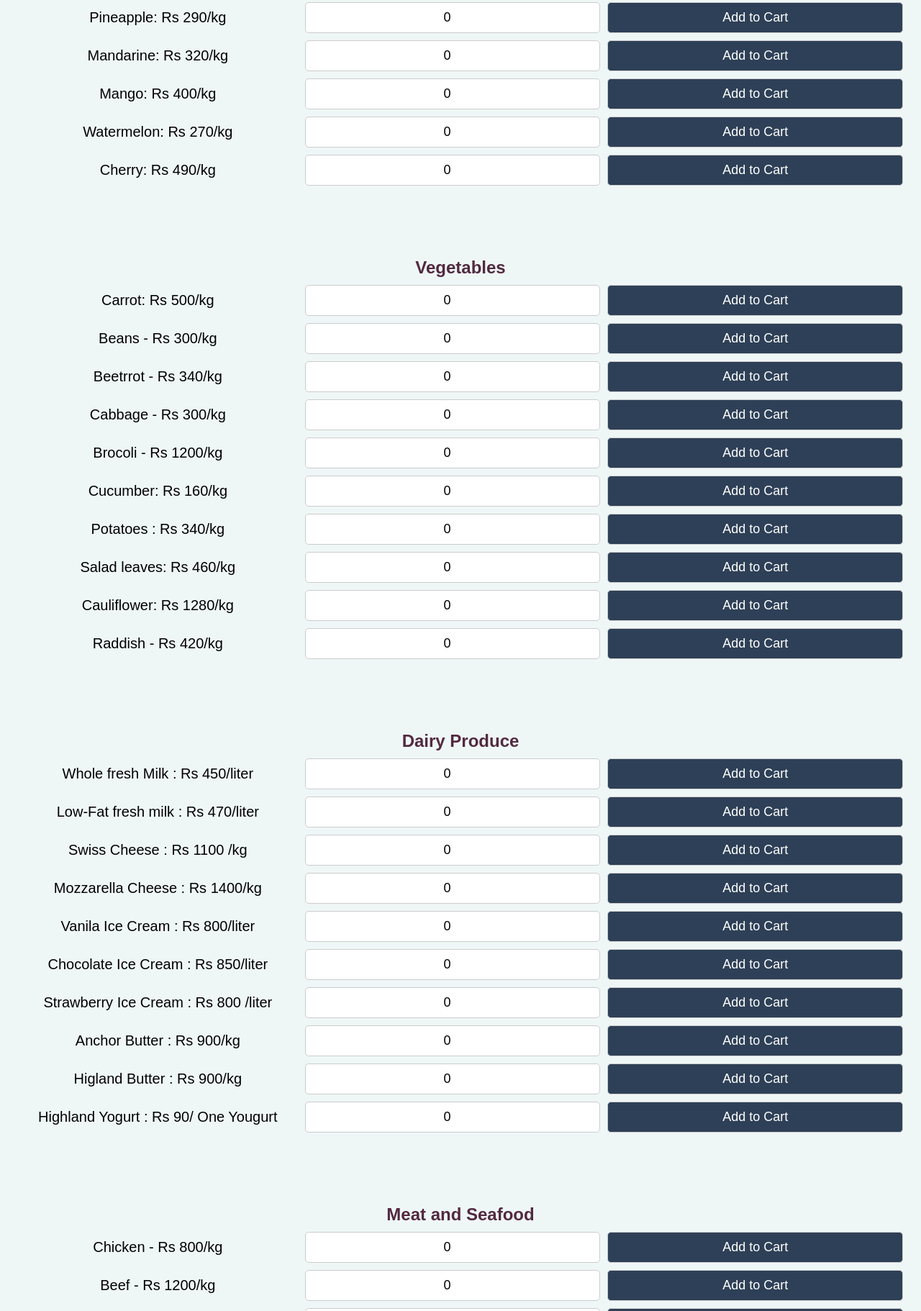
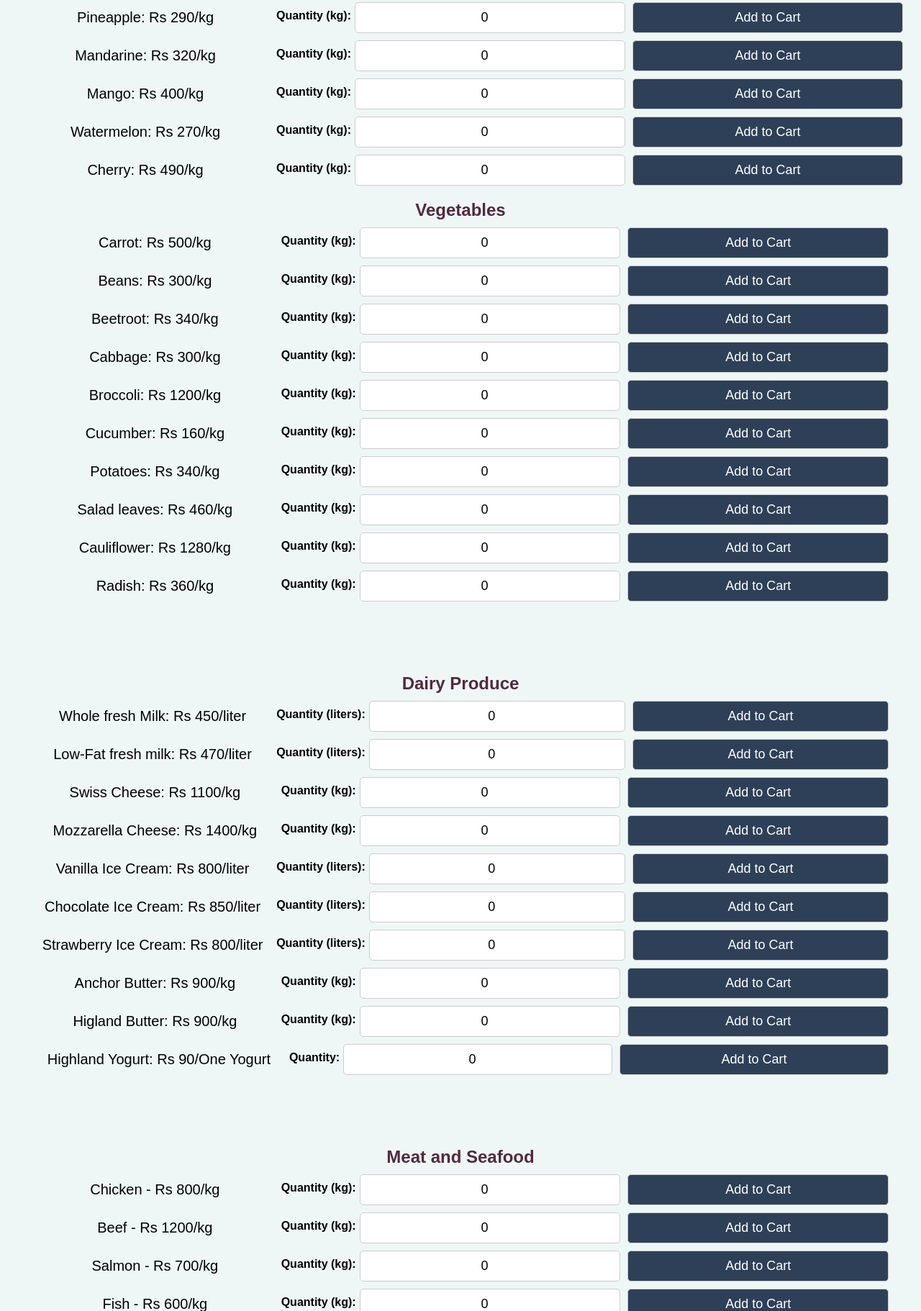
Before and after one commit to Enurilasathmi/Fresh-Mart, a plain HTML site: page order.html in a window 1280 px wide. Shown: the part 483-2305 px from the top of the page at 72% size. Drawn offline with Linux system fonts and the light colour scheme.

Commit message:
Add files via upload

```diff
--- a/order.html
+++ b/order.html
@@ -41,114 +41,125 @@
     <h2>Fruits</h2>
     <div class="item">
         <span>Apple: Rs 140/kg</span>
+        <label for="apple-qty">Quantity (kg):</label>
         <input type="number" step="0.1" min="0" id="apple-qty" value="0">
         <button class="add-to-cart" data-name="Apple" data-price="140" data-qty-id="apple-qty">Add to Cart</button>
     </div>
     <div class="item">
         <span>Orange: Rs 270/kg</span>
+        <label for="orange-qty">Quantity (kg):</label>
         <input type="number" step="0.1" min="0" id="orange-qty" value="0">
         <button class="add-to-cart" data-name="Orange" data-price="270" data-qty-id="orange-qty">Add to Cart</button>
     </div>
     <div class="item">
         <span>Grapes: Rs 600/kg</span>
+        <label for="grapes-qty">Quantity (kg):</label>
         <input type="number" step="0.1" min="0" id="grapes-qty" value="0">
         <button class="add-to-cart" data-name="Grapes" data-price="600" data-qty-id="grapes-qty">Add to Cart</button>
     </div>
     <div class="item">
         <span>Banana: Rs 300/kg</span>
+        <label for="banana-qty">Quantity (kg):</label>
         <input type="number" step="0.1" min="0" id="banana-qty" value="0">
         <button class="add-to-cart" data-name="Banana" data-price="300" data-qty-id="banana-qty">Add to Cart</button>
     </div>
     <div class="item">
         <span>Papaya: Rs 130/kg</span>
+        <label for="papaya-qty">Quantity (kg):</label>
         <input type="number" step="0.1" min="0" id="papaya-qty" value="0">
         <button class="add-to-cart" data-name="Papaya" data-price="130" data-qty-id="papaya-qty">Add to Cart</button>
     </div>
     <div class="item">
         <span>Pineapple: Rs 290/kg</span>
+        <label for="pineapple-qty">Quantity (kg):</label>
         <input type="number" step="0.1" min="0" id="pineapple-qty" value="0">
         <button class="add-to-cart" data-name="Pineapple" data-price="290" data-qty-id="pineapple-qty">Add to Cart</button>
     </div>
-
     <div class="item">
         <span>Mandarine: Rs 320/kg</span>
+        <label for="mandarine-qty">Quantity (kg):</label>
         <input type="number" step="0.1" min="0" id="mandarine-qty" value="0">
         <button class="add-to-cart" data-name="Mandarine" data-price="320" data-qty-id="mandarine-qty">Add to Cart</button>
     </div>
     <div class="item">
         <span>Mango: Rs 400/kg</span>
+        <label for="mango-qty">Quantity (kg):</label>
         <input type="number" step="0.1" min="0" id="mango-qty" value="0">
         <button class="add-to-cart" data-name="Mango" data-price="400" data-qty-id="mango-qty">Add to Cart</button>
     </div>
     <div class="item">
         <span>Watermelon: Rs 270/kg</span>
+        <label for="watermelon-qty">Quantity (kg):</label>
         <input type="number" step="0.1" min="0" id="watermelon-qty" value="0">
         <button class="add-to-cart" data-name="Watermelon" data-price="270" data-qty-id="watermelon-qty">Add to Cart</button>
     </div>
     <div class="item">
         <span>Cherry: Rs 490/kg</span>
+        <label for="cherry-qty">Quantity (kg):</label>
         <input type="number" step="0.1" min="0" id="cherry-qty" value="0">
         <button class="add-to-cart" data-name="Cherry" data-price="490" data-qty-id="cherry-qty">Add to Cart</button>
     </div>
-
-</div>
-
-<!--vegetables-->
-
-
     <div class="section" id="Vegetables">
         <h2>Vegetables</h2>
-
         <div class="item">
             <span>Carrot: Rs 500/kg</span>
+            <label for="Carrot-qty">Quantity (kg):</label>
             <input type="number" step="0.1" min="0" id="Carrot-qty" value="0">
             <button class="add-to-cart" data-name="Carrot" data-price="500" data-qty-id="Carrot-qty">Add to Cart</button>
         </div>
         <div class="item">
-        <span>Beans - Rs 300/kg</span>
+            <span>Beans: Rs 300/kg</span>
+            <label for="Beans-qty">Quantity (kg):</label>
             <input type="number" step="0.1" min="0" id="Beans-qty" value="0">
-        <button class="add-to-cart" data-name="beans" data-price="300" data-qty-id="Beans-qty">Add to Cart</button>
+            <button class="add-to-cart" data-name="Beans" data-price="300" data-qty-id="Beans-qty">Add to Cart</button>
         </div>
         <div class="item">
-        <span>Beetrrot - Rs 340/kg</span>
+            <span>Beetroot: Rs 340/kg</span>
+            <label for="Beetroot-qty">Quantity (kg):</label>
             <input type="number" step="0.1" min="0" id="Beetroot-qty" value="0">
-        <button class="add-to-cart" data-name="beetroot" data-price="340" data-qty-id="beetroot-qty">Add to Cart</button>
+            <button class="add-to-cart" data-name="Beetroot" data-price="340" data-qty-id="Beetroot-qty">Add to Cart</button>
         </div>
         <div class="item">
-        <span>Cabbage - Rs 300/kg</span>
-        <input type="number" step="0.1" min="0" id="cabbage-qty" value="0">
-        <button class="add-to-cart" data-name="Cabbage" data-price="300" data-qty-id="cabbage-qty">Add to Cart</button>
+            <span>Cabbage: Rs 300/kg</span>
+            <label for="Cabbage-qty">Quantity (kg):</label>
+            <input type="number" step="0.1" min="0" id="Cabbage-qty" value="0">
+            <button class="add-to-cart" data-name="Cabbage" data-price="300" data-qty-id="Cabbage-qty">Add to Cart</button>
         </div>
         <div class="item">
-        <span>Brocoli - Rs 1200/kg</span>
-        <input type="number" step="0.1" min="0" id="Brocoli-qty" value="0">
-        <button class="add-to-cart" data-name="Brocoli" data-price="1200" data-qty-id="Brocoli-qty">Add to Cart</button>
+            <span>Broccoli: Rs 1200/kg</span>
+            <label for="Broccoli-qty">Quantity (kg):</label>
+            <input type="number" step="0.1" min="0" id="Broccoli-qty" value="0">
+            <button class="add-to-cart" data-name="Broccoli" data-price="1200" data-qty-id="Broccoli-qty">Add to Cart</button>
         </div>
-
         <div class="item">
             <span>Cucumber: Rs 160/kg</span>
+            <label for="Cucumber-qty">Quantity (kg):</label>
             <input type="number" step="0.1" min="0" id="Cucumber-qty" value="0">
-    <button class="add-to-cart" data-name="Cucumber" data-price="500" data-qty-id="Cucumber-qty">Add to Cart</button>
+            <button class="add-to-cart" data-name="Cucumber" data-price="160" data-qty-id="Cucumber-qty">Add to Cart</button>
         </div>
         <div class="item">
-    <span>Potatoes : Rs 340/kg</span>
+            <span>Potatoes: Rs 340/kg</span>
+            <label for="Potatoes-qty">Quantity (kg):</label>
             <input type="number" step="0.1" min="0" id="Potatoes-qty" value="0">
             <button class="add-to-cart" data-name="Potatoes" data-price="340" data-qty-id="Potatoes-qty">Add to Cart</button>
         </div>
         <div class="item">
             <span>Salad leaves: Rs 460/kg</span>
+            <label for="Salad_leaves-qty">Quantity (kg):</label>
             <input type="number" step="0.1" min="0" id="Salad_leaves-qty" value="0">
-    <button class="add-to-cart" data-name="Salad_leaves" data-price="340" data-qty-id="Salad_leaves-qty">Add to Cart</button>
+            <button class="add-to-cart" data-name="Salad_leaves" data-price="460" data-qty-id="Salad_leaves-qty">Add to Cart</button>
         </div>
         <div class="item">
             <span>Cauliflower: Rs 1280/kg</span>
+            <label for="Cauliflower-qty">Quantity (kg):</label>
             <input type="number" step="0.1" min="0" id="Cauliflower-qty" value="0">
             <button class="add-to-cart" data-name="Cauliflower" data-price="1280" data-qty-id="Cauliflower-qty">Add to Cart</button>
         </div>
         <div class="item">
-    <span>Raddish - Rs 420/kg</span>
-    <input type="number" step="0.1" min="0" id="Raddish-qty" value="0">
-    <button class="add-to-cart" data-name="Raddish" data-price="420" data-qty-id="Raddish-qty">Add to Cart</button>
+            <span>Radish: Rs 360/kg</span>
+            <label for="Radish-qty">Quantity (kg):</label>
+            <input type="number" step="0.1" min="0" id="Radish-qty" value="0">
+            <button class="add-to-cart" data-name="Radish" data-price="360" data-qty-id="Radish-qty">Add to Cart</button>
         </div>
     </div>
 
@@ -157,155 +168,181 @@
 <div class="section" id="dairy">
     <h2>Dairy Produce</h2>
     <div class="item">
-        <span>Whole fresh Milk : Rs 450/liter</span>
+        <span>Whole fresh Milk: Rs 450/liter</span>
+        <label for="Whole_fresh_Milk-qty">Quantity (liters):</label>
         <input type="number" min="0" id="Whole_fresh_Milk-qty" value="0">
         <button class="add-to-cart" data-name="Whole_fresh_Milk" data-price="450" data-qty-id="Whole_fresh_Milk-qty">Add to Cart</button>
     </div>
     <div class="item">
-        <span>Low-Fat fresh milk : Rs 470/liter</span>
+        <span>Low-Fat fresh milk: Rs 470/liter</span>
+        <label for="Low_Fat_fresh_milk-qty">Quantity (liters):</label>
         <input type="number" min="0" id="Low_Fat_fresh_milk-qty" value="0">
         <button class="add-to-cart" data-name="Low_Fat_fresh_milk" data-price="470" data-qty-id="Low_Fat_fresh_milk-qty">Add to Cart</button>
     </div>
     <div class="item">
-        <span>Swiss Cheese : Rs 1100 /kg</span>
+        <span>Swiss Cheese: Rs 1100/kg</span>
+        <label for="Swiss_Cheese-qty">Quantity (kg):</label>
         <input type="number" min="0" id="Swiss_Cheese-qty" value="0">
         <button class="add-to-cart" data-name="Swiss_Cheese" data-price="1100" data-qty-id="Swiss_Cheese-qty">Add to Cart</button>
     </div>
     <div class="item">
-        <span>Mozzarella Cheese : Rs 1400/kg</span>
+        <span>Mozzarella Cheese: Rs 1400/kg</span>
+        <label for="Mozzarella_Cheese-qty">Quantity (kg):</label>
         <input type="number" min="0" id="Mozzarella_Cheese-qty" value="0">
         <button class="add-to-cart" data-name="Mozzarella_Cheese" data-price="1400" data-qty-id="Mozzarella_Cheese-qty">Add to Cart</button>
     </div>
     <div class="item">
-        <span>Vanila Ice Cream : Rs 800/liter</span>
-        <input type="number" min="0" id="Vanila_Ice_Cream-qty" value="0">
-        <button class="add-to-cart" data-name="Vanila_Ice_Cream" data-price="800" data-qty-id="Vanila_Ice_Cream-qty">Add to Cart</button>
+        <span>Vanilla Ice Cream: Rs 800/liter</span>
+        <label for="Vanilla_Ice_Cream-qty">Quantity (liters):</label>
+        <input type="number" min="0" id="Vanilla_Ice_Cream-qty" value="0">
+        <button class="add-to-cart" data-name="Vanilla_Ice_Cream" data-price="800" data-qty-id="Vanilla_Ice_Cream-qty">Add to Cart</button>
     </div>
     <div class="item">
-        <span> Chocolate Ice Cream : Rs 850/liter</span>
-        <input type="number" min="0" id=" Chocolate_Ice_Cream-qty" value="0">
-        <button class="add-to-cart" data-name=" Chocolate_Ice_Cream" data-price="800" data-qty-id=" Chocolate_Ice_Cream-qty">Add to Cart</button>
+        <span>Chocolate Ice Cream: Rs 850/liter</span>
+        <label for="Chocolate_Ice_Cream-qty">Quantity (liters):</label>
+        <input type="number" min="0" id="Chocolate_Ice_Cream-qty" value="0">
+        <button class="add-to-cart" data-name="Chocolate_Ice_Cream" data-price="850" data-qty-id="Chocolate_Ice_Cream-qty">Add to Cart</button>
     </div>
     <div class="item">
-        <span> Strawberry Ice Cream : Rs 800 /liter</span>
-        <input type="number" min="0" id=" Strawberry_Ice_Cream-qty" value="0">
-        <button class="add-to-cart" data-name=" Strawberry_Ice_Cream" data-price="800" data-qty-id=" Strawberry_Ice_Cream-qty">Add to Cart</button>
+        <span>Strawberry Ice Cream: Rs 800/liter</span>
+        <label for="Strawberry_Ice_Cream-qty">Quantity (liters):</label>
+        <input type="number" min="0" id="Strawberry_Ice_Cream-qty" value="0">
+        <button class="add-to-cart" data-name="Strawberry_Ice_Cream" data-price="800" data-qty-id="Strawberry_Ice_Cream-qty">Add to Cart</button>
     </div>
     <div class="item">
-        <span>Anchor Butter : Rs 900/kg</span>
+        <span>Anchor Butter: Rs 900/kg</span>
+        <label for="Anchor_Butter-qty">Quantity (kg):</label>
         <input type="number" min="0" id="Anchor_Butter-qty" value="0">
         <button class="add-to-cart" data-name="Anchor_Butter" data-price="900" data-qty-id="Anchor_Butter-qty">Add to Cart</button>
     </div>
     <div class="item">
-        <span>Higland Butter : Rs 900/kg </span>
+        <span>Higland Butter: Rs 900/kg</span>
+        <label for="Higland_Butter-qty">Quantity (kg):</label>
         <input type="number" min="0" id="Higland_Butter-qty" value="0">
-        <button class="add-to-cart" data-name="Higland_Butter" data-price="800" data-qty-id="Higland_Butter-qty">Add to Cart</button>
+        <button class="add-to-cart" data-name="Higland_Butter" data-price="900" data-qty-id="Higland_Butter-qty">Add to Cart</button>
     </div>
     <div class="item">
-        <span> Highland Yogurt : Rs 90/ One Yougurt</span>
-        <input type="number" min="0" id=" Highland_Yogurt-qty" value="0">
-        <button class="add-to-cart" data-name=" Highland_Yogurt" data-price="90" data-qty-id=" Highland_Yogurt-qty">Add to Cart</button>
-    </div>
+        <span>Highland Yogurt: Rs 90/One Yogurt</span>
+        <label for="Highland_Yogurt-qty">Quantity:</label>
+        <input type="number" min="0" id="Highland_Yogurt-qty" value="0">
+        <button class="add-to-cart" data-name="Highland_Yogurt" data-price="90" data-qty-id="Highland_Yogurt-qty">Add to Cart</button>
     </div>
 </div>
 
+
 <!--Meat and Seafood-->
-
 <div class="section" id="meat-seafood">
     <h2>Meat and Seafood</h2>
     <div class="item">
         <span>Chicken - Rs 800/kg</span>
+        <label for="chicken-qty">Quantity (kg):</label>
         <input type="number" step="0.1" min="0" id="chicken-qty" value="0">
         <button class="add-to-cart" data-name="Chicken" data-price="800" data-qty-id="chicken-qty">Add to Cart</button>
     </div>
     <div class="item">
         <span>Beef - Rs 1200/kg</span>
+        <label for="beef-qty">Quantity (kg):</label>
         <input type="number" step="0.1" min="0" id="beef-qty" value="0">
         <button class="add-to-cart" data-name="Beef" data-price="1200" data-qty-id="beef-qty">Add to Cart</button>
     </div>
     <div class="item">
         <span>Salmon - Rs 700/kg</span>
+        <label for="salmon-qty">Quantity (kg):</label>
         <input type="number" step="0.1" min="0" id="salmon-qty" value="0">
         <button class="add-to-cart" data-name="Salmon" data-price="700" data-qty-id="salmon-qty">Add to Cart</button>
     </div>
     <div class="item">
         <span>Fish - Rs 600/kg</span>
+        <label for="fish-qty">Quantity (kg):</label>
         <input type="number" step="0.1" min="0" id="fish-qty" value="0">
         <button class="add-to-cart" data-name="fish" data-price="600" data-qty-id="fish-qty">Add to Cart</button>
     </div>
     <div class="item">
         <span>Prawns - Rs 800/kg</span>
+        <label for="prawns-qty">Quantity (kg):</label>
         <input type="number" step="0.1" min="0" id="prawns-qty" value="0">
         <button class="add-to-cart" data-name="prawns" data-price="800" data-qty-id="prawns-qty">Add to Cart</button>
     </div>
     <div class="item">
         <span>Cuttlefish - Rs 700/kg</span>
+        <label for="Cuttlefish-qty">Quantity (kg):</label>
         <input type="number" step="0.1" min="0" id="Cuttlefish-qty" value="0">
         <button class="add-to-cart" data-name="Cuttlefish" data-price="700" data-qty-id="Cuttlefish-qty">Add to Cart</button>
     </div>
     <div class="item">
         <span>Pork - Rs 1000/kg</span>
+        <label for="pork-qty">Quantity (kg):</label>
         <input type="number" step="0.1" min="0" id="pork-qty" value="0">
         <button class="add-to-cart" data-name="pork" data-price="1000" data-qty-id="pork-qty">Add to Cart</button>
     </div>
     <div class="item">
         <span>Mutton - Rs 600/kg</span>
+        <label for="Mutton-qty">Quantity (kg):</label>
         <input type="number" step="0.1" min="0" id="Mutton-qty" value="0">
         <button class="add-to-cart" data-name="Mutton" data-price="600" data-qty-id="Mutton-qty">Add to Cart</button>
     </div>
 </div>
 
-<!--baking items-->
-
+<!--Baking and Cooking Ingredients-->
 <div class="section" id="baking-cooking">
     <h2>Baking and Cooking Ingredients</h2>
     <div class="item">
-        <span>Flour : Rs 250/kg</span>
+        <span>Flour: Rs 250/kg</span>
+        <label for="flour-qty">Quantity (kg):</label>
         <input type="number" step="0.1" min="0" id="flour-qty" value="0">
         <button class="add-to-cart" data-name="Flour" data-price="250" data-qty-id="flour-qty">Add to Cart</button>
     </div>
     <div class="item">
-        <span>Sugar : Rs 140/kg</span>
+        <span>Sugar: Rs 140/kg</span>
+        <label for="sugar-qty">Quantity (kg):</label>
         <input type="number" step="0.1" min="0" id="sugar-qty" value="0">
         <button class="add-to-cart" data-name="Sugar" data-price="140" data-qty-id="sugar-qty">Add to Cart</button>
     </div>
     <div class="item">
-        <span>Baking Powder : Rs 320/pack</span>
+        <span>Baking Powder: Rs 320/pack</span>
+        <label for="bakingpowder-qty">Quantity (packs):</label>
         <input type="number" min="0" id="bakingpowder-qty" value="0">
         <button class="add-to-cart" data-name="Baking Powder" data-price="320" data-qty-id="bakingpowder-qty">Add to Cart</button>
     </div>
     <div class="item">
-        <span>Olive Oil : Rs 3000/liter</span>
+        <span>Olive Oil: Rs 3000/liter</span>
+        <label for="oliveoil-qty">Quantity (liters):</label>
         <input type="number" min="0" id="oliveoil-qty" value="0">
         <button class="add-to-cart" data-name="Olive Oil" data-price="3000" data-qty-id="oliveoil-qty">Add to Cart</button>
     </div>
     <div class="item">
-        <span>Vanilla Extract : Rs 400/pack</span>
+        <span>Vanilla Extract: Rs 400/pack</span>
+        <label for="vanilla-qty">Quantity (packs):</label>
         <input type="number" min="0" id="vanilla-qty" value="0">
         <button class="add-to-cart" data-name="Vanilla Extract" data-price="400" data-qty-id="vanilla-qty">Add to Cart</button>
     </div>
     <div class="item">
-        <span>Yeast : Rs 200/pack</span>
+        <span>Yeast: Rs 200/pack</span>
+        <label for="yeast-qty">Quantity (packs):</label>
         <input type="number" min="0" id="yeast-qty" value="0">
         <button class="add-to-cart" data-name="Yeast" data-price="200" data-qty-id="yeast-qty">Add to Cart</button>
     </div>
     <div class="item">
-        <span>Food Colouring(Yellow) : Rs 200/pack</span>
+        <span>Food Colouring (Yellow): Rs 200/pack</span>
+        <label for="Food Colouring(Yellow)-qty">Quantity (packs):</label>
         <input type="number" min="0" id="Food Colouring(Yellow)-qty" value="0">
         <button class="add-to-cart" data-name="Food Colouring(Yellow)" data-price="200" data-qty-id="Food Colouring(Yellow)-qty">Add to Cart</button>
     </div>
     <div class="item">
-        <span>Food Colouring(pink) : Rs 200/pack</span>
+        <span>Food Colouring (Pink): Rs 200/pack</span>
+        <label for="Food Colouring(pink)-qty">Quantity (packs):</label>
         <input type="number" min="0" id="Food Colouring(pink)-qty" value="0">
         <button class="add-to-cart" data-name="Food Colouring(pink)" data-price="200" data-qty-id="Food Colouring(pink)-qty">Add to Cart</button>
     </div>
     <div class="item">
-        <span>Food Colouring(Yellow) : Rs 200/pack</span>
+        <span>Food Colouring (Green): Rs 200/pack</span>
+        <label for="Food Colouring(green)-qty">Quantity (packs):</label>
         <input type="number" min="0" id="Food Colouring(green)-qty" value="0">
         <button class="add-to-cart" data-name="Food Colouring(green)" data-price="200" data-qty-id="Food Colouring(green)-qty">Add to Cart</button>
     </div>
     <div class="item">
-        <span>Food Colouring(orange) : Rs 200/pack</span>
+        <span>Food Colouring (Orange): Rs 200/pack</span>
+        <label for="Food Colouring(orange)-qty">Quantity (packs):</label>
         <input type="number" min="0" id="Food Colouring(orange)-qty" value="0">
         <button class="add-to-cart" data-name="Food Colouring(orange)" data-price="200" data-qty-id="Food Colouring(orange)-qty">Add to Cart</button>
     </div>
```
Lines whose indentation alone changed are shown as unchanged.
